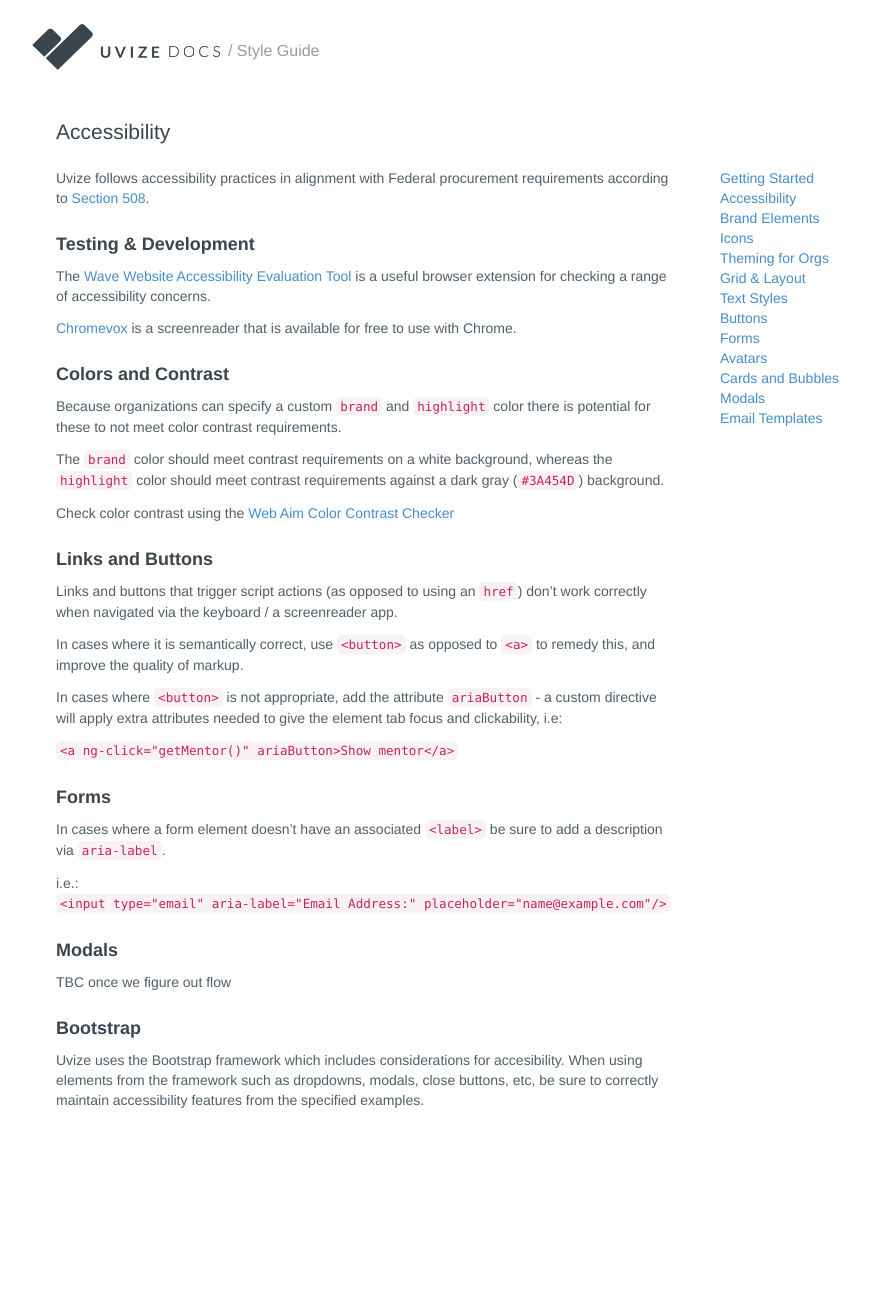
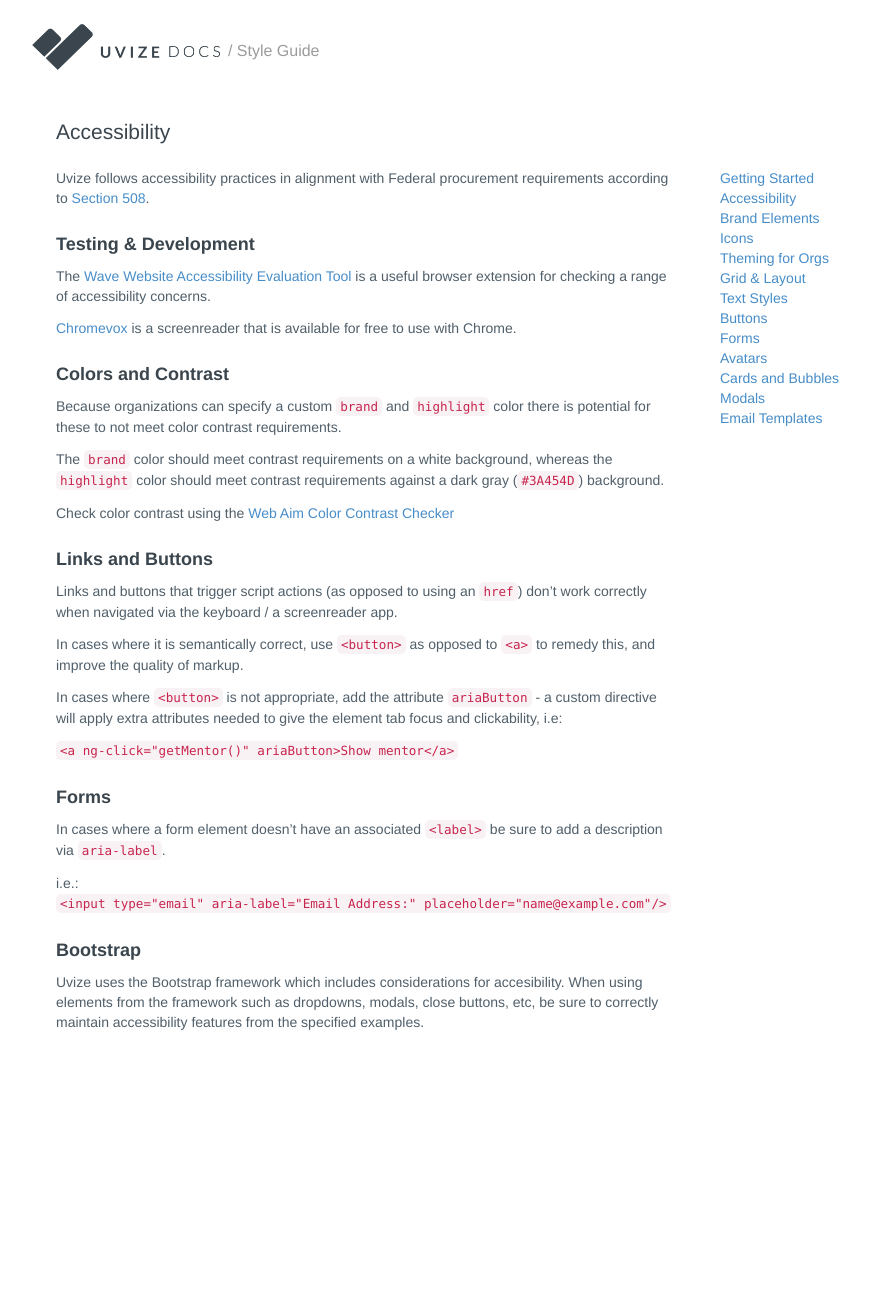
Before and after one commit to SonderMindOrg/uvize.github.io, a Jekyll site: the page built from style-guide/accessibility.md, in a window 1280 px wide. Shown: the whole page, without its empty margins (116-986 px from the left). Built offline with Jekyll 4.4.1, drawn with Linux system fonts in a browser that asks for light colours; nearby versions of some CDN libraries; Markdown is read by kramdown in place of the engine named in the settings; after the commit the page ends 1236 px from its top, so only the background shows below that.

Commit message:
remove TBC modal stuff

```diff
--- a/style-guide/accessibility.md
+++ b/style-guide/accessibility.md
@@ -40,9 +40,6 @@ In cases where a form element doesn't have an associated `<label>` be sure to ad
 i.e.:
 `<input type="email" aria-label="Email Address:" placeholder="name@example.com"/>`
 
-### Modals
-
-TBC once we figure out flow
 
 ### Bootstrap
 
```
